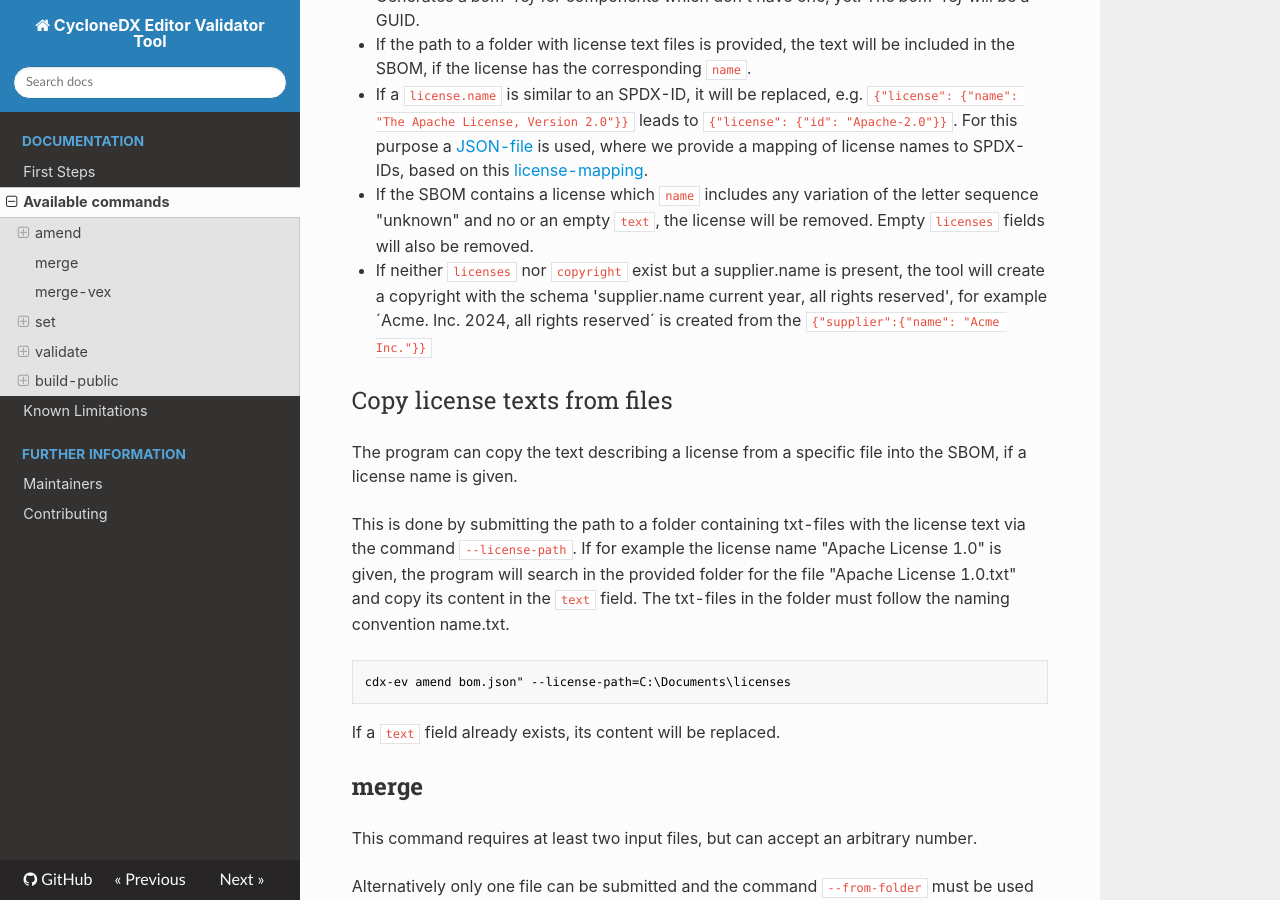
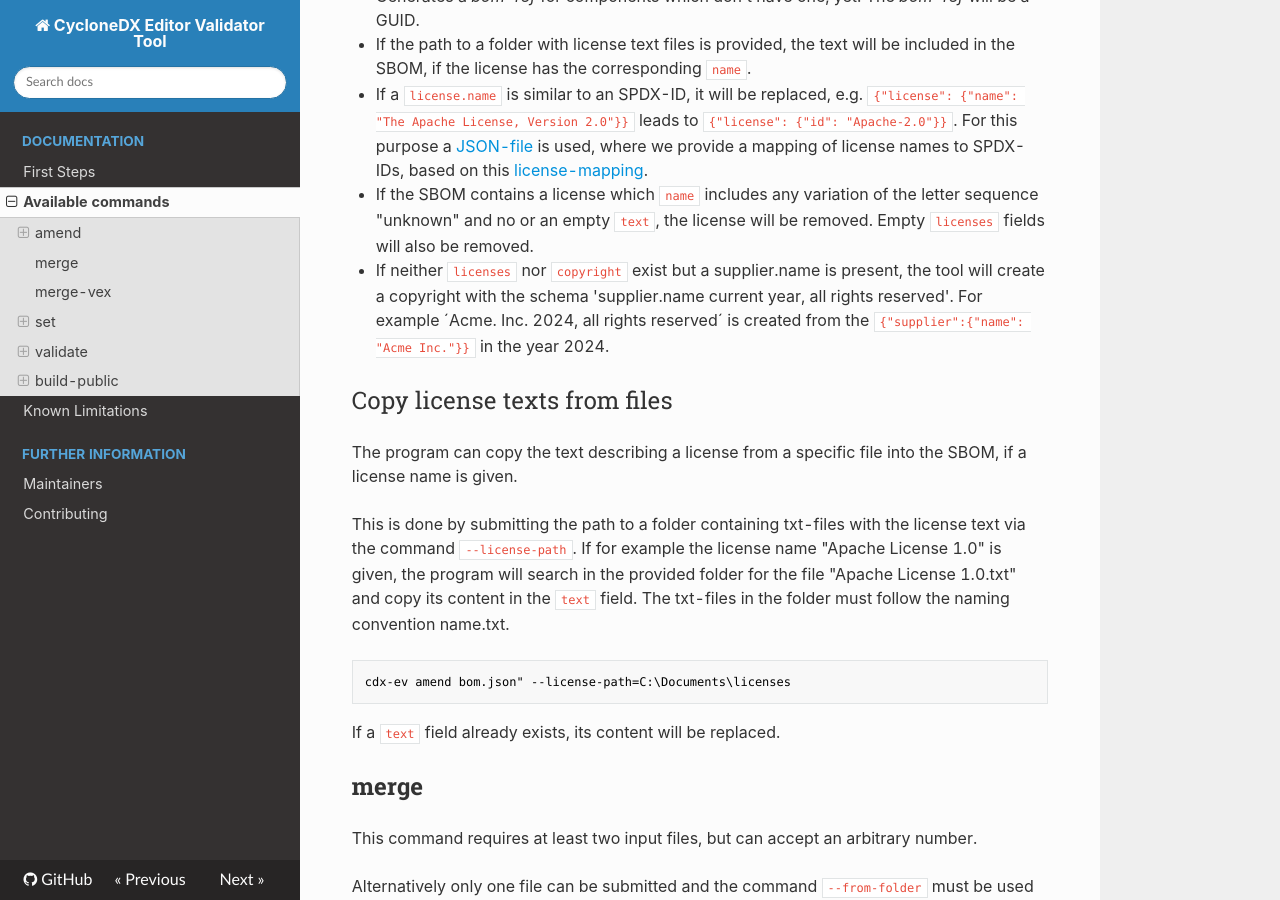
Before and after one commit to Festo-se/cyclonedx-editor-validator, an MkDocs documentation site: the page built from docs/available_commands.md, in a window 1280 px wide and 900 px high, scrolled down 930 px. Built offline with MkDocs 1.6.1, drawn with Linux system fonts in a browser that asks for light colours; nearby versions of some CDN libraries; some web fonts are replaced.

Commit message:
docs: improves formulation

```diff
--- a/docs/available_commands.md
+++ b/docs/available_commands.md
@@ -25,7 +25,7 @@
 * If the path to a folder with license text files is provided, the text will be included in the SBOM, if the license has the corresponding `name`.
 * If a `license.name` is similar to an SPDX-ID, it will be replaced, e.g. `{"license": {"name": "The Apache License, Version 2.0"}}` leads to `{"license": {"id": "Apache-2.0"}}`. For this purpose a [JSON-file](https://github.com/Festo-se/cyclonedx-editor-validator/blob/main/cdxev/amend/license_name_spdx_id_map.json) is used, where we provide a mapping of license names to SPDX-IDs, based on this [license-mapping](https://github.com/CycloneDX/cyclonedx-core-java/blob/master/src/main/resources/license-mapping.json).
 * If the SBOM contains a license which `name` includes any variation of the letter sequence "unknown" and no or an empty `text`, the license will be removed. Empty `licenses` fields will also be removed.
-* If neither `licenses` nor `copyright` exist but a supplier.name is present, the tool will create a copyright with the schema 'supplier.name current year, all rights reserved', for example ´Acme. Inc. 2024, all rights reserved´ is created from the `{"supplier":{"name": "Acme Inc."}}`
+* If neither `licenses` nor `copyright` exist but a supplier.name is present, the tool will create a copyright with the schema 'supplier.name current year, all rights reserved'. For example ´Acme. Inc. 2024, all rights reserved´ is created from the `{"supplier":{"name": "Acme Inc."}}` in the year 2024.
 
 ### Copy license texts from files
 
```
